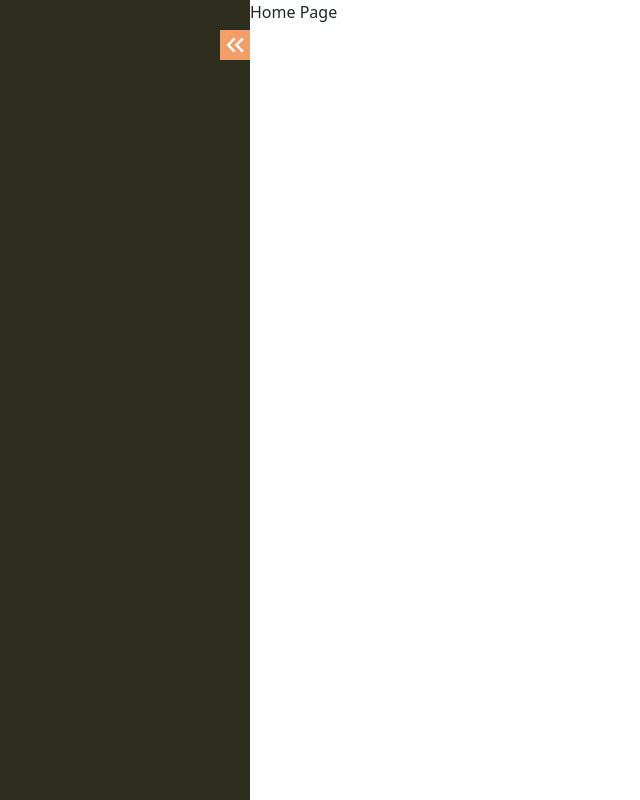
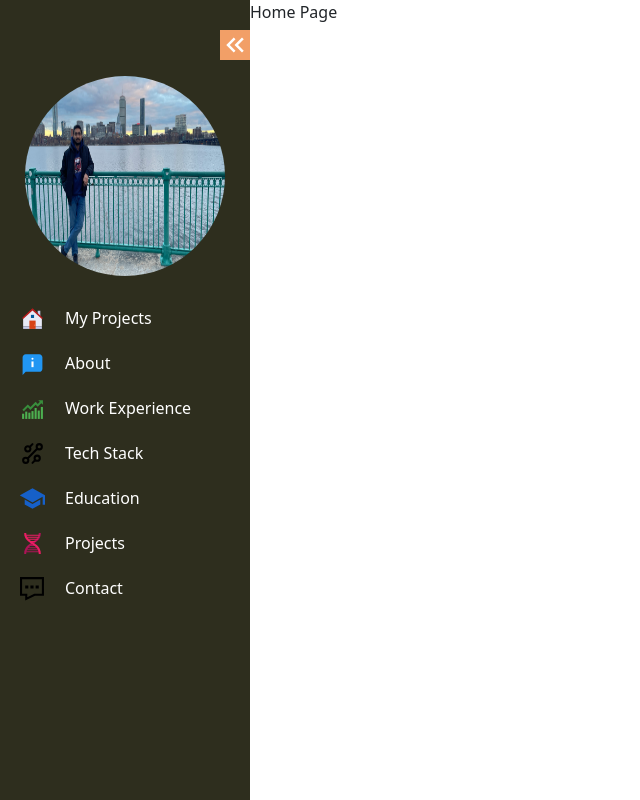
Before and after one commit to ashishbadhe97/Portfolio, a React (Create React App) app in the folder client/: page / in a window 1280 px wide. Shown: the whole page, without its empty margins (0-640 px from the left). Built offline with nearby package versions, Linux system fonts and the light colour scheme.

Commit message:
updated nav menu

```diff
--- a/client/src/components/Layout/Layout.jsx
+++ b/client/src/components/Layout/Layout.jsx
@@ -2,6 +2,7 @@ import React, { useState } from "react";
 import { MdOutlineKeyboardDoubleArrowLeft, MdKeyboardDoubleArrowRight } from "react-icons/md";
 import Home from "../../pages/Home/Home";
 import "./Layout.css";
+import Menu from "../Menu/Menu";
 
 const Layout = () => {
 
@@ -19,6 +20,7 @@ const Layout = () => {
             {sideNavToggle ? <MdOutlineKeyboardDoubleArrowLeft size={30} /> : <MdKeyboardDoubleArrowRight size={30} />}
           </p>
         </div>
+        <Menu toggle={sideNavToggle}/>
       </div>
       <div className="main-page-conent">
         <Home />
--- /dev/null
+++ b/client/src/components/Menu/Menu.css
@@ -0,0 +1,44 @@
+.menu-image-div {
+  display: flex;
+  justify-content: center;
+}
+
+.menu-image-div img {
+  transition: width 0.9s, height 0.9s ease;
+}
+
+.untoggled-image {
+  width: 200px;
+  height: 200px;
+  border-radius: 100px;
+}
+
+.toggled-image {
+  width: 0px;
+  height: 0px;
+  border-radius: 100px;
+}
+
+.menu-icons-container {
+  display: flex;
+  flex-direction: column;
+  align-items: flex-start;
+  margin-left: 20px;
+  margin-top: 30px;
+  row-gap: 20px;
+}
+
+.menu-icons {
+  color: white;
+  display: flex;
+  column-gap: 20px;
+  cursor: pointer;
+}
+
+.menu-icons-title {
+  transition: font 0.9s;
+}
+
+.menu-icons-title-toggled {
+  font-size: 0px;
+}
--- /dev/null
+++ b/client/src/components/Menu/Menu.jsx
@@ -0,0 +1,51 @@
+import React from "react";
+import "./Menu.css";
+import { FcHome, FcAbout, FcBullish, FcBiotech } from "react-icons/fc";
+import { GrTechnology, GrContact } from "react-icons/gr";
+import { IoSchoolSharp } from "react-icons/io5";
+
+
+const Menu = ({ toggle }) => {
+  return (
+    <div>
+      <div className="menu-image-div">
+        <img className={toggle ? "untoggled-image" : "toggled-image"} src="/Image.jpeg" />
+      </div>
+
+      <div className="menu-icons-container">
+        <div className="menu-icons">
+          <FcHome size={25} title="Home" />
+          <span className={toggle ? "menu-icons-title" : "menu-icons-title menu-icons-title-toggled"}>My Projects</span>
+        </div>
+        <div className="menu-icons">
+          <FcAbout size={25} title="About" />
+          <span className={toggle ? "menu-icons-title" : "menu-icons-title menu-icons-title-toggled"}>About</span>
+        </div>
+        <div className="menu-icons">
+          <FcBullish size={25} title="Work Experience" />
+          <span className={toggle ? "menu-icons-title" : "menu-icons-title menu-icons-title-toggled"}>
+            Work Experience
+          </span>
+        </div>
+        <div className="menu-icons">
+          <GrTechnology size={25} color={"#E80909"} title="Tech Stack" />
+          <span className={toggle ? "menu-icons-title" : "menu-icons-title menu-icons-title-toggled"}>Tech Stack</span>
+        </div>
+        <div className="menu-icons">
+          <IoSchoolSharp size={25} color={"#1660C9"} title="Education" />
+          <span className={toggle ? "menu-icons-title" : "menu-icons-title menu-icons-title-toggled"}>Education</span>
+        </div>
+        <div className="menu-icons">
+          <FcBiotech size={25} color={"#1660C9"} title="Projects" />
+          <span className={toggle ? "menu-icons-title" : "menu-icons-title menu-icons-title-toggled"}>Projects</span>
+        </div>
+        <div className="menu-icons">
+          <GrContact size={25} color={"#E8C009"} title="Contact" />
+          <span className={toggle ? "menu-icons-title" : "menu-icons-title menu-icons-title-toggled"}>Contact</span>
+        </div>
+      </div>
+    </div>
+  );
+};
+
+export default Menu;
```
Also changed, not shown: client/public/Image.jpeg (added).
